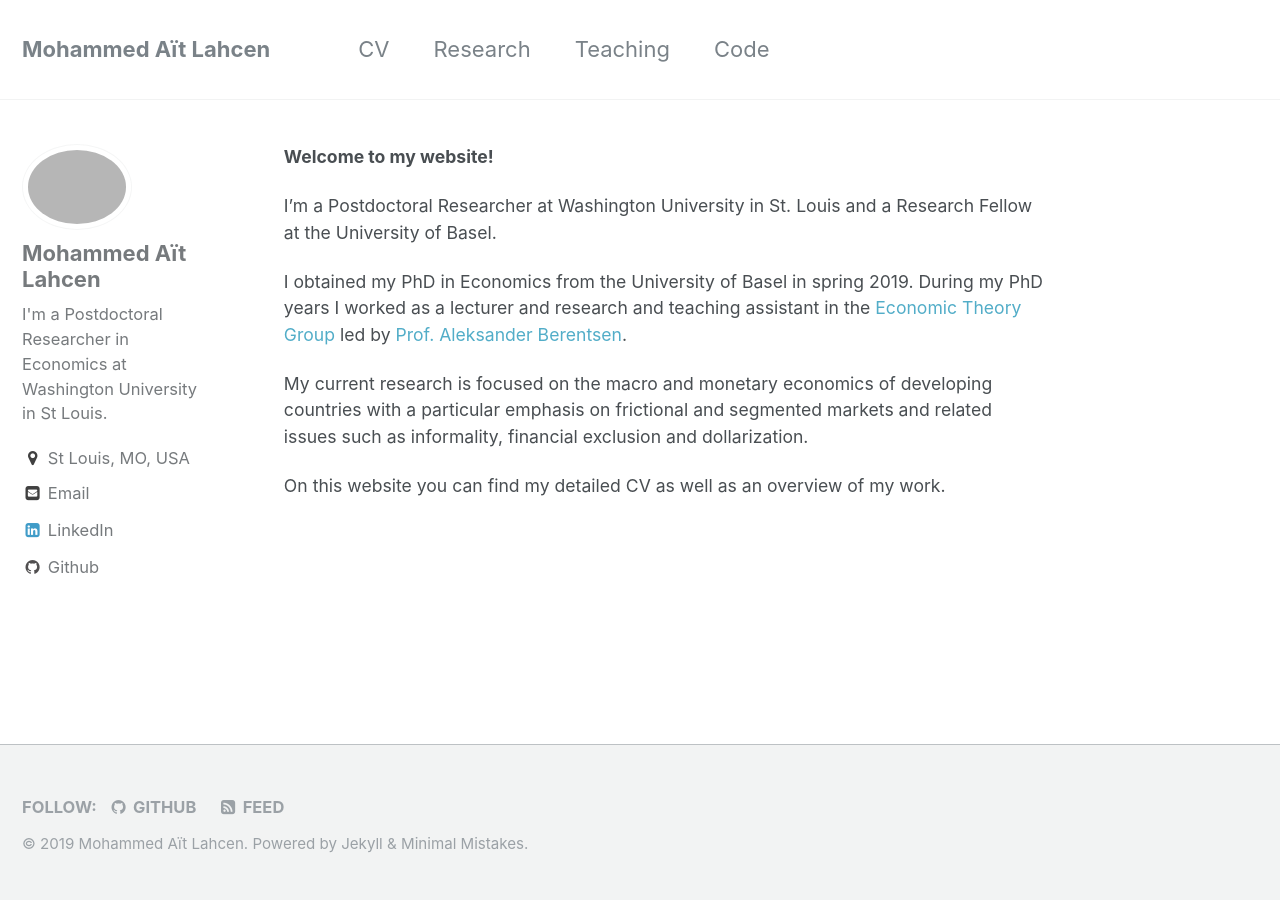
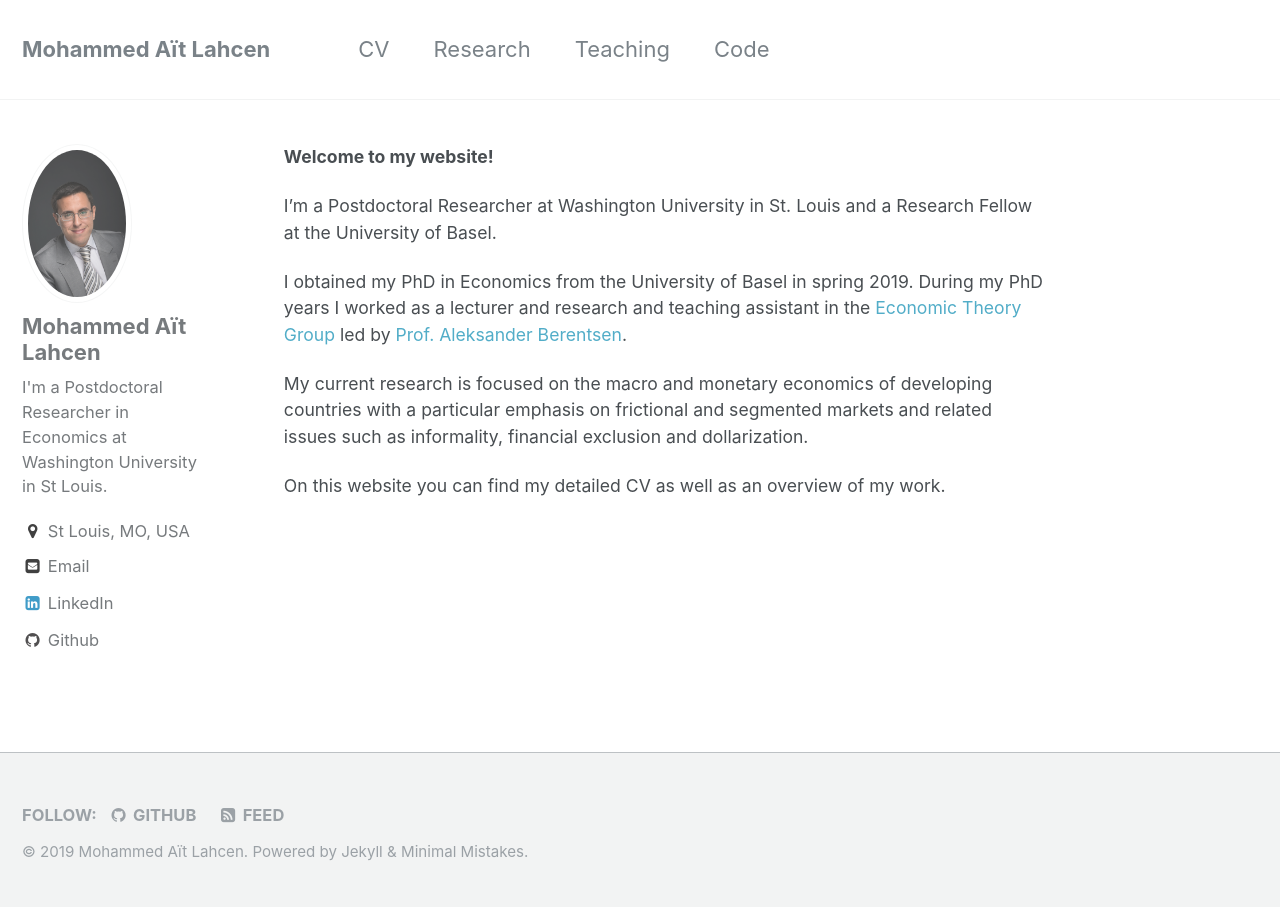
Before and after one commit to maitlahcen/maitlahcen.github.io, a Jekyll site: the page built from index.md, in a window 1280 px wide. Built offline with Jekyll 4.4.1, drawn with Linux system fonts in a browser that asks for light colours.

Commit message:
Update _config.yml

```diff
--- a/_config.yml
+++ b/_config.yml
@@ -78,7 +78,7 @@ analytics:
 # Site Author
 author:
   name             : "Mohammed Aït Lahcen"
-  image            : "bio-photo.jpg"
+  avatar           : "bio-photo.jpg"
   bio              : "I'm a Postdoctoral Researcher in Economics at Washington University in St Louis."
   location         : "St Louis, MO, USA"
   email            : "m.aitlahcen@gmail.com"
```
